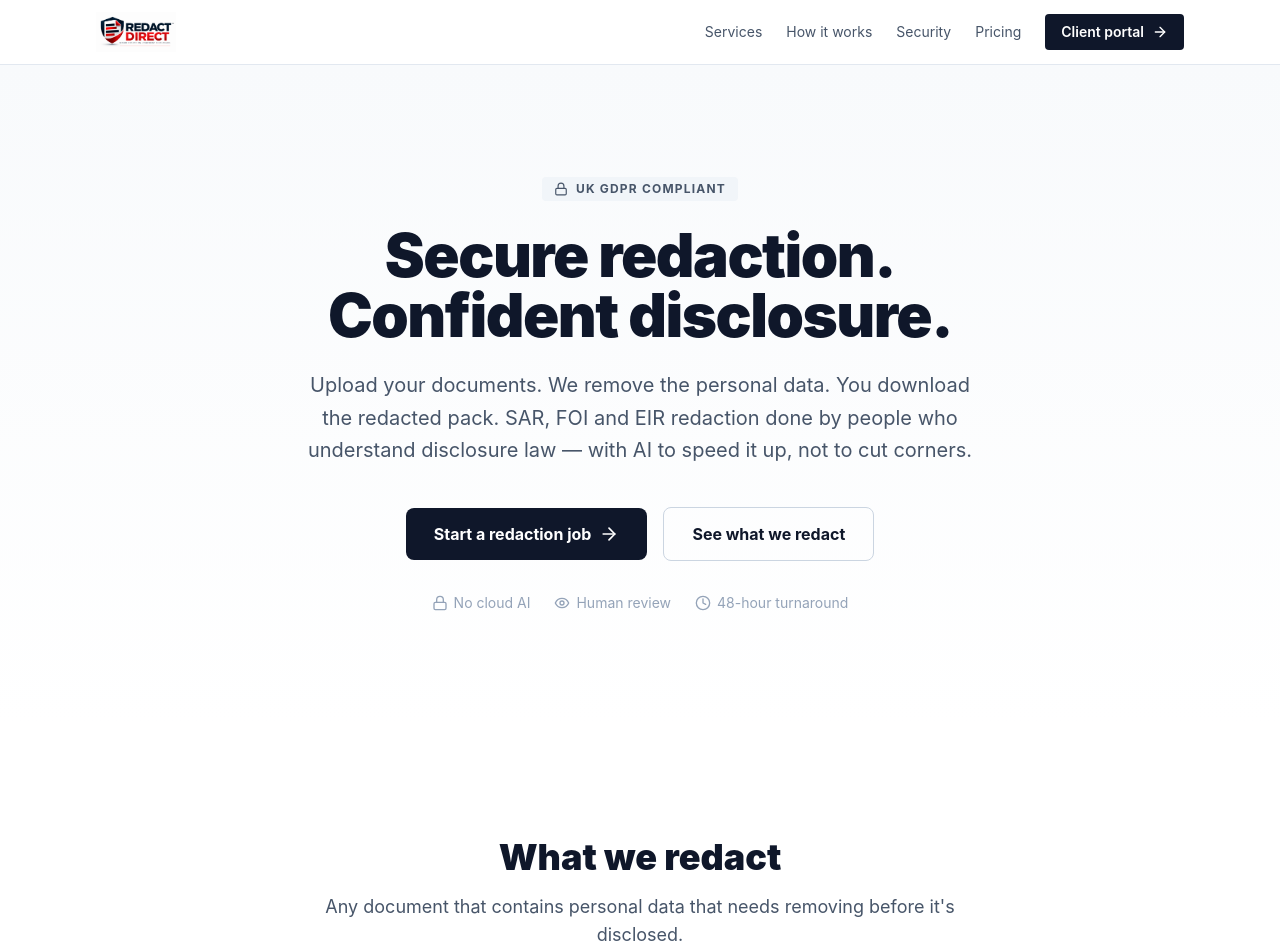
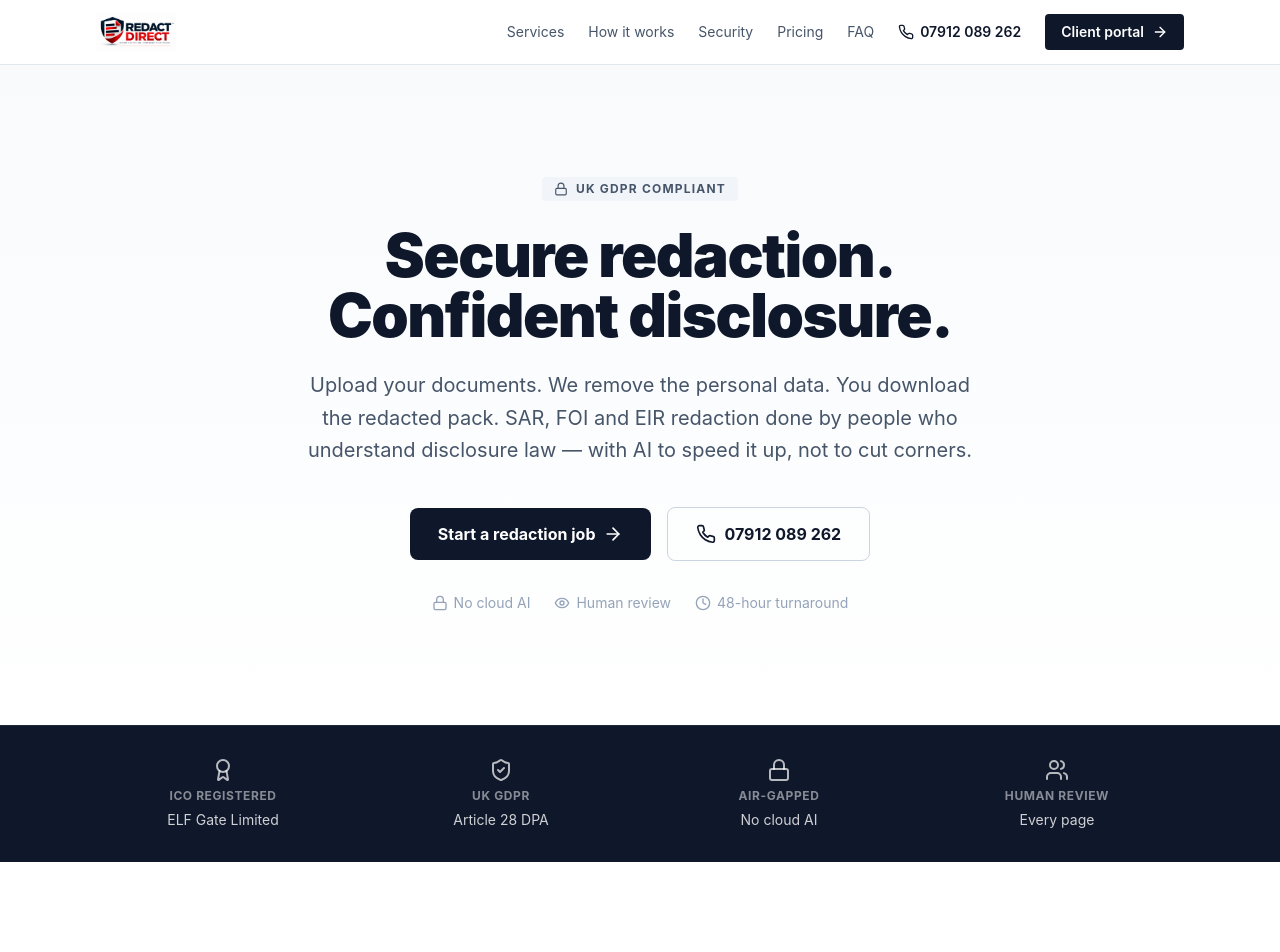
Before and after one commit to mujdatkaratas-ai/redact-direct, a React (Vite) app: page / in a window 1280 px wide. Shown: the top 952 px of the page. Built offline with nearby package versions, Linux system fonts and the light colour scheme; no server answers.

Commit message:
conversion: phone number, trust signals, FAQ, call CTA, email contact, ICO registered badge

```diff
--- a/src/lib/config.ts
+++ b/src/lib/config.ts
@@ -14,10 +14,13 @@ export const COMPANY = {
   legalName: 'Redact Direct',
   parentCompany: 'ELF Gate Limited',
   tagline: 'Secure Redaction. Confident Disclosure.',
-  email: 'admin@redactdirect.co.uk',
-  phone: '',
+  email: 'support@redactdirect.co.uk',
+  phone: '07912 089 262',
+  phoneDisplay: '07912 089 262',
   url: 'https://redactdirect.co.uk',
   domain: 'redactdirect.co.uk',
+  icoNumber: 'Z', // TODO: fill in ELF Gate Limited ICO registration number
+  companyNumber: '', // TODO: fill in ELF Gate Companies House number if needed
 };
 
 export const PRICING_TABLE = [
--- a/src/pages/Landing.tsx
+++ b/src/pages/Landing.tsx
@@ -3,8 +3,10 @@ import { Link } from 'react-router-dom';
 import {
   ShieldCheck, FileText, Eye, Lock, CheckCircle2, ArrowRight,
   Building2, Scale, Clock, Server, Mail, Upload, Download,
+  Phone, ChevronDown, Award, Users, Clock3,
 } from 'lucide-react';
 import { COMPANY, PRICING_TABLE, formatPence } from '@/lib/config';
+import { useState } from 'react';
 
 const SERVICES = [
   {
@@ -70,6 +72,24 @@ const WHY = [
   { icon: Scale, title: 'UK GDPR compliant', desc: 'Article 28 processor agreements, documented audit trail, secure UK-based storage.' },
 ];
 
+const FAQItem: React.FC<{ q: string; a: string }> = ({ q, a }) => {
+  const [open, setOpen] = useState(false);
+  return (
+    <div className="border border-slate-200 rounded-xl overflow-hidden">
+      <button
+        onClick={() => setOpen(!open)}
+        className="w-full flex items-center justify-between px-6 py-4 text-left hover:bg-slate-50 transition-colors"
+      >
+        <span className="font-semibold text-slate-900">{q}</span>
+        <ChevronDown className={`w-5 h-5 text-slate-400 shrink-0 transition-transform ${open ? 'rotate-180' : ''}`} />
+      </button>
+      {open && (
+        <div className="px-6 pb-4 text-sm text-slate-600 leading-relaxed">{a}</div>
+      )}
+    </div>
+  );
+};
+
 const Landing: React.FC = () => {
   return (
     <div className="min-h-screen bg-white text-slate-900">
@@ -79,11 +99,15 @@ const Landing: React.FC = () => {
           <Link to="/" className="flex items-center gap-3">
             <img src="/logo.png" alt="Redact Direct" className="h-10 w-auto" />
           </Link>
-          <nav className="flex items-center gap-6">
+          <nav className="flex items-center gap-4 sm:gap-6">
             <a href="#services" className="text-sm text-slate-600 hover:text-slate-900 hidden sm:inline">Services</a>
             <a href="#how" className="text-sm text-slate-600 hover:text-slate-900 hidden sm:inline">How it works</a>
             <a href="#security" className="text-sm text-slate-600 hover:text-slate-900 hidden sm:inline">Security</a>
             <a href="#pricing" className="text-sm text-slate-600 hover:text-slate-900 hidden sm:inline">Pricing</a>
+            <a href="#faq" className="text-sm text-slate-600 hover:text-slate-900 hidden sm:inline">FAQ</a>
+            <a href={`tel:${COMPANY.phone.replace(/\s/g, '')}`} className="hidden md:inline-flex items-center gap-1.5 text-sm font-semibold text-slate-900">
+              <Phone className="w-4 h-4" /> {COMPANY.phoneDisplay}
+            </a>
             <Link
               to="/portal"
               className="inline-flex items-center gap-2 px-4 py-2 bg-slate-900 hover:bg-slate-800 text-white text-sm font-semibold rounded transition-colors"
@@ -116,16 +140,44 @@ const Landing: React.FC = () => {
               Start a redaction job <ArrowRight className="w-5 h-5" />
             </Link>
             <a
-              href="#services"
+              href={`tel:${COMPANY.phone.replace(/\s/g, '')}`}
               className="inline-flex items-center gap-2 px-7 py-3.5 border border-slate-300 hover:border-slate-900 text-slate-900 font-bold rounded-lg transition-colors"
             >
-              See what we redact
+              <Phone className="w-5 h-5" /> {COMPANY.phoneDisplay}
             </a>
           </div>
-          <div className="mt-8 flex items-center justify-center gap-6 text-sm text-slate-400">
+          <div className="mt-8 flex flex-col sm:flex-row items-center justify-center gap-6 text-sm text-slate-400">
             <span className="inline-flex items-center gap-1.5"><Lock className="w-4 h-4" /> No cloud AI</span>
             <span className="inline-flex items-center gap-1.5"><Eye className="w-4 h-4" /> Human review</span>
             <span className="inline-flex items-center gap-1.5"><Clock className="w-4 h-4" /> 48-hour turnaround</span>
+          </div>
+        </div>
+      </section>
+
+      {/* Trust bar */}
+      <section className="py-8 bg-slate-900 text-white border-t border-slate-800">
+        <div className="max-w-6xl mx-auto px-4 sm:px-6 lg:px-8">
+          <div className="grid grid-cols-2 md:grid-cols-4 gap-6 text-center">
+            <div className="flex flex-col items-center gap-1.5">
+              <Award className="w-6 h-6 text-white/70" />
+              <div className="text-xs font-bold uppercase tracking-wider text-white/50">ICO Registered</div>
+              <div className="text-sm text-white/80">{COMPANY.parentCompany}</div>
+            </div>
+            <div className="flex flex-col items-center gap-1.5">
+              <ShieldCheck className="w-6 h-6 text-white/70" />
+              <div className="text-xs font-bold uppercase tracking-wider text-white/50">UK GDPR</div>
+              <div className="text-sm text-white/80">Article 28 DPA</div>
+            </div>
+            <div className="flex flex-col items-center gap-1.5">
+              <Lock className="w-6 h-6 text-white/70" />
+              <div className="text-xs font-bold uppercase tracking-wider text-white/50">Air-gapped</div>
+              <div className="text-sm text-white/80">No cloud AI</div>
+            </div>
+            <div className="flex flex-col items-center gap-1.5">
+              <Users className="w-6 h-6 text-white/70" />
+              <div className="text-xs font-bold uppercase tracking-wider text-white/50">Human review</div>
+              <div className="text-sm text-white/80">Every page</div>
+            </div>
           </div>
         </div>
       </section>
@@ -383,13 +435,42 @@ const Landing: React.FC = () => {
           <p className="mt-4 text-lg text-white/60">
             Upload your documents through the secure portal. We'll confirm the price and start work the same day.
           </p>
-          <div className="mt-8">
+          <div className="mt-8 flex flex-col sm:flex-row items-center justify-center gap-4">
             <Link
               to="/portal"
               className="inline-flex items-center gap-2 px-8 py-4 bg-white text-slate-900 font-bold rounded-lg hover:bg-slate-100 transition-colors"
             >
               Open the client portal <ArrowRight className="w-5 h-5" />
             </Link>
+            <a
+              href={`tel:${COMPANY.phone.replace(/\s/g, '')}`}
+              className="inline-flex items-center gap-2 px-8 py-4 border border-white/20 hover:border-white/40 text-white font-bold rounded-lg transition-colors"
+            >
+              <Phone className="w-5 h-5" /> Call {COMPANY.phoneDisplay}
+            </a>
+          </div>
+          <p className="mt-6 text-sm text-white/40">
+            Prefer email? <a href={`mailto:${COMPANY.email}`} className="text-white/70 underline">{COMPANY.email}</a> — we reply within 4 working hours.
+          </p>
+        </div>
+      </section>
+
+      {/* FAQ */}
+      <section id="faq" className="py-20 lg:py-28">
+        <div className="max-w-3xl mx-auto px-4 sm:px-6 lg:px-8">
+          <div className="text-center mb-12">
+            <h2 className="text-3xl md:text-4xl font-black text-slate-900">Frequently asked questions</h2>
+            <p className="mt-4 text-lg text-slate-600">Everything you need to know before uploading your documents.</p>
+          </div>
+          <div className="space-y-4">
+            <FAQItem q="Is my data sent to an AI provider like ChatGPT or Google?" a="No. Your documents are processed in an air-gapped environment with no connection to any external AI service. No third-party model ever sees your files. AI assists our team with identification, but every page is reviewed by a person." />
+            <FAQItem q="How long does redaction take?" a="Standard document and SAR redactions are completed within 48 hours. Complex safeguarding material takes up to 5 working days. CCTV is priced per minute and turnaround depends on footage length — we'll confirm when you upload." />
+            <FAQItem q="How do I pay?" a="Payment is made through Stripe at the time you create a job. You'll see the exact price before paying. No account needed — just enter your email, upload your files, and download the redacted pack." />
+            <FAQItem q="Are you GDPR compliant?" a="Yes. We're a UK GDPR data processor registered with the ICO under ELF Gate Limited. We provide Article 28 Data Processing Agreements on request, maintain a documented audit trail, and delete all files 30 days after the redacted pack is delivered." />
+            <FAQItem q="What file types do you accept?" a="PDF, Word, Excel, images (JPG, PNG), and most common document formats. For CCTV and video, we accept MP4, AVI, and MOV. If you have a different format, email us and we'll confirm." />
+            <FAQItem q="Can I talk to someone before paying?" a={`Yes. Call us on ${COMPANY.phoneDisplay} or email ${COMPANY.email} — we'll discuss your requirements, confirm the price, and answer any questions before you commit.`} />
+            <FAQItem q="What happens to my files after redaction?" a="Original files and redacted packs are retained for 30 days after the pack is marked as ready, then permanently deleted. Deletion is verified, not promised. You can request immediate deletion at any time." />
+            <FAQItem q="Can you handle bulk or ongoing work?" a="Yes. We offer annual contracts for academy trusts, local authorities, housing associations and organisations with regular SAR volume. Email us for a bespoke quote." />
           </div>
         </div>
       </section>
@@ -399,16 +480,17 @@ const Landing: React.FC = () => {
         <div className="max-w-6xl mx-auto px-4 sm:px-6 lg:px-8">
           <div className="flex flex-col sm:flex-row items-center justify-between gap-4">
             <img src="/logo.png" alt="Redact Direct" className="h-8 w-auto" />
-            <div className="text-sm">
-              <Link to="/privacy" className="hover:text-white/80 mr-4">Privacy</Link>
-              <Link to="/terms" className="hover:text-white/80 mr-4">Terms</Link>
-              <Link to="/cookies" className="hover:text-white/80 mr-4">Cookies</Link>
-              <Link to="/dpa" className="hover:text-white/80 mr-4">DPA</Link>
-              <span className="ml-4">A trading name of {COMPANY.parentCompany}</span>
+            <div className="text-sm flex flex-wrap items-center justify-center gap-4">
+              <a href={`tel:${COMPANY.phone.replace(/\s/g, '')}`} className="inline-flex items-center gap-1.5 hover:text-white/80"><Phone className="w-3.5 h-3.5" /> {COMPANY.phoneDisplay}</a>
+              <a href={`mailto:${COMPANY.email}`} className="hover:text-white/80">{COMPANY.email}</a>
+              <Link to="/privacy" className="hover:text-white/80">Privacy</Link>
+              <Link to="/terms" className="hover:text-white/80">Terms</Link>
+              <Link to="/cookies" className="hover:text-white/80">Cookies</Link>
+              <Link to="/dpa" className="hover:text-white/80">DPA</Link>
             </div>
           </div>
           <div className="mt-4 text-xs text-white/30 text-center">
-            {COMPANY.email} · {COMPANY.domain} · © {new Date().getFullYear()} {COMPANY.parentCompany}
+            {COMPANY.parentCompany} · ICO registered · {COMPANY.domain} · © {new Date().getFullYear()} {COMPANY.parentCompany}
           </div>
         </div>
       </footer>
```
